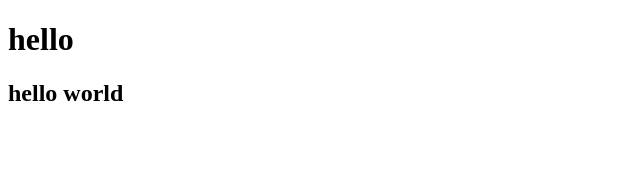
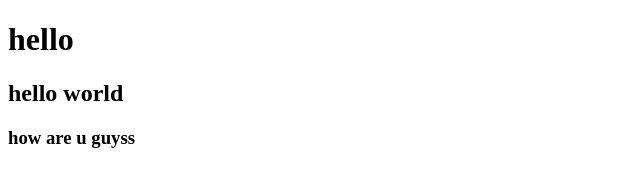
Before and after one commit to syanisabari/one, a plain HTML site: page index.html in a window 1280 px wide. Shown: the whole page, without its empty margins (0-640 px from the left). Drawn offline with Linux system fonts and the light colour scheme.

Commit message:
Update index.html

```diff
--- a/index.html
+++ b/index.html
@@ -8,5 +8,6 @@
 <body>
     <h1>hello</h1>
     <h2>hello world</h2>
+    <h3>how are u guyss</h3>
 </body>
 </html>
```
